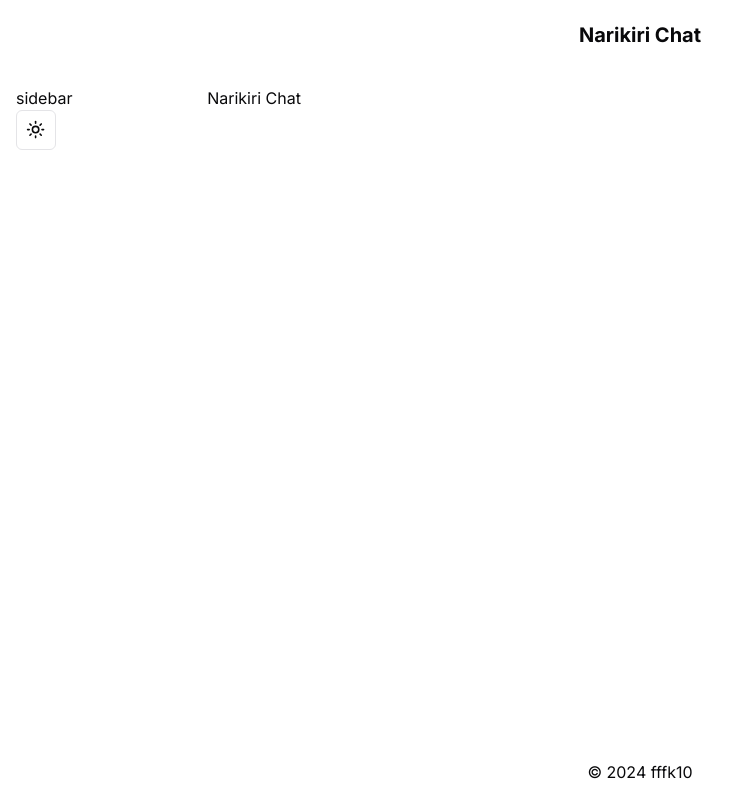
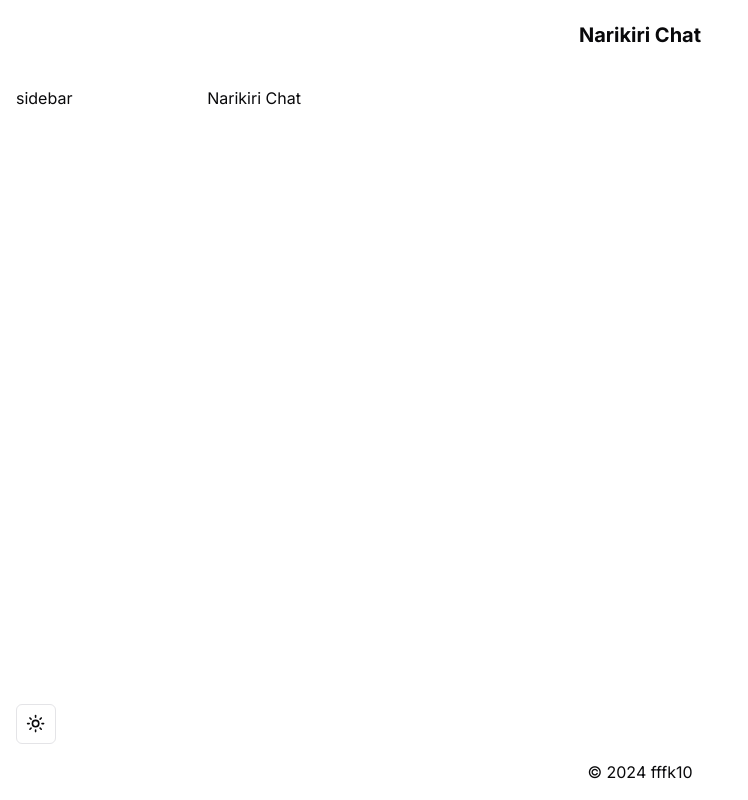
Before and after one commit to fffk10/narikiri-chat, a Next.js app: page / in a window 1280 px wide. Shown: the whole page, without its empty margins (0-748 px from the left). Built offline with nearby package versions, Linux system fonts and the light colour scheme.

Commit message:
sidebarレイアウト修正

```diff
--- a/src/app/layout.tsx
+++ b/src/app/layout.tsx
@@ -21,7 +21,7 @@ export default function RootLayout({
   children: React.ReactNode
 }>) {
   return (
-    <html lang='ja'>
+    <html lang='ja' suppressHydrationWarning={true}>
       <body className={cn([inter.className, 'flex flex-col'])}>
         <ThemeProvider
           attribute='class'
--- a/src/components/sidebar/sidebar.tsx
+++ b/src/components/sidebar/sidebar.tsx
@@ -2,7 +2,7 @@ import { ModeToggle } from '@/components/theme/mode-toggle'
 
 export default function Sidebar() {
   return (
-    <aside className='hidden md:block w-[220px] p-4'>
+    <aside className='hidden w-[220px] p-4 md:flex flex-col justify-between'>
       sidebar
       <div>
         <ModeToggle />
```
